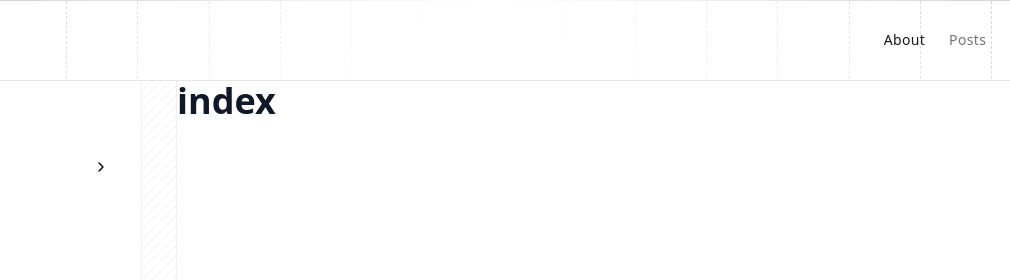
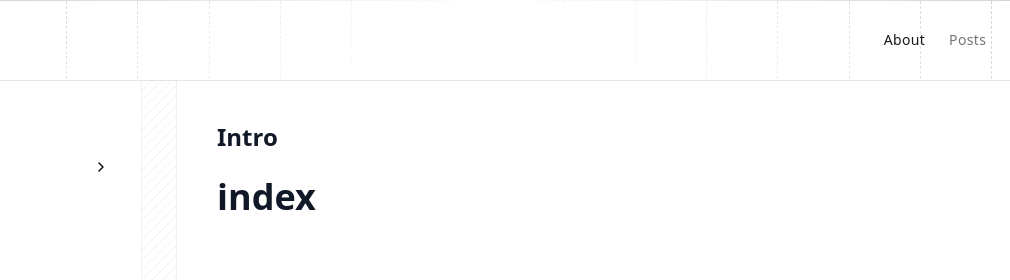
Before and after one commit to seokh1213/seokh1213.github.io, an Astro site: page /posts in a window 1280 px wide. Shown: the top 280 px of the page, 147-1157 px from the left. Built offline with nearby package versions, Linux system fonts and the light colour scheme; Astro itself is replaced by a stand-in of ours.

Commit message:
feat: post 부분 수정

```diff
--- a/src/pages/posts/[...slug].astro
+++ b/src/pages/posts/[...slug].astro
@@ -114,10 +114,11 @@ if (currentPost) {
     <Separator/>
 
     <!-- 메인 콘텐츠 -->
-    <main class="flex-1 flex flex-col ">
+    <main class="flex-1 flex flex-col p-6 lg:p-10">
       {
         currentPost && (
           <article class="prose dark:prose-invert max-w-none">
+            <h2>{currentPost.data.title}</h2>
             {Content &&
               <Content/>}
           </article>
```
